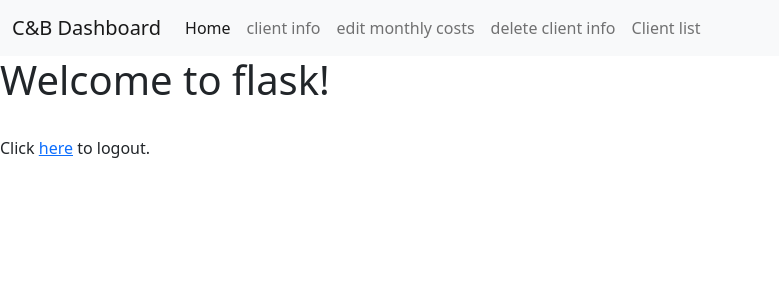
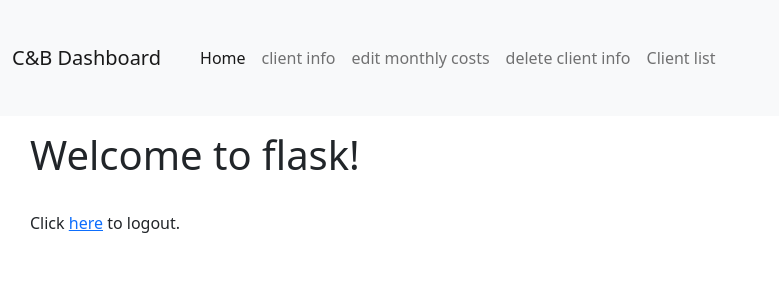
Before and after one commit to twr14152/svedka, a Flask app: page / in a window 1280 px wide. Shown: the top 300 px of the page, without its empty margins (0-779 px from the left). Run offline with Flask 2, Linux system fonts and the light colour scheme; the visitor is signed in with stand-in values (Sample User, id 1).

Commit message:
Update base.html

```diff
--- a/forms_using_db/templates/base.html
+++ b/forms_using_db/templates/base.html
@@ -48,6 +48,14 @@
       </div>
     </nav>
     <div class="jumbotron">
+	    <style>
+div {
+margin-top: 15px;
+margin-right: 15px;
+margin-bottom: 15px;
+margin-left: 15px;
+}
+</style>
       <div id="content">{% block content %}{% endblock %} </div>
       </div>
       <!--
```
